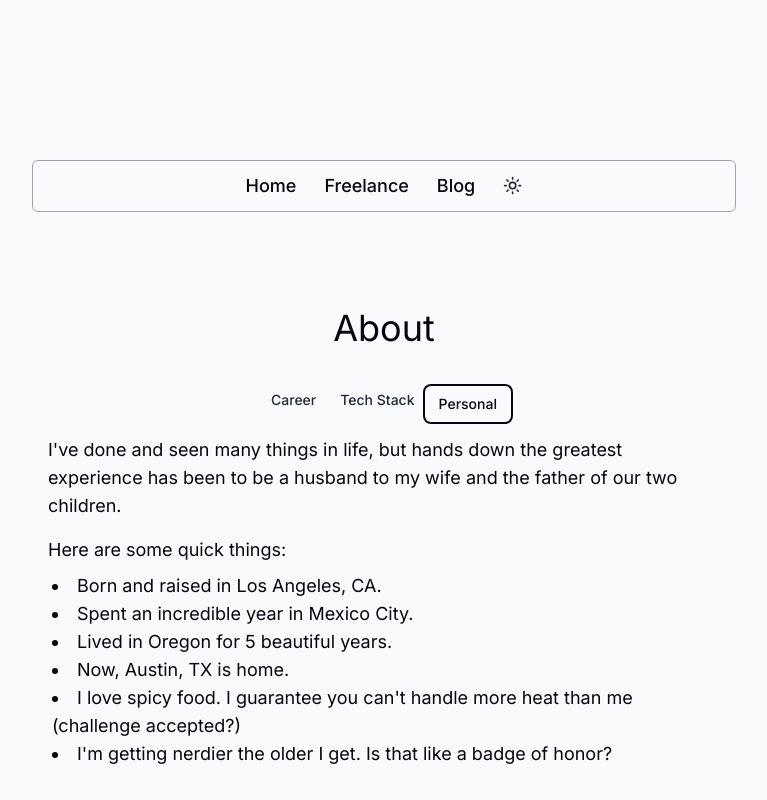
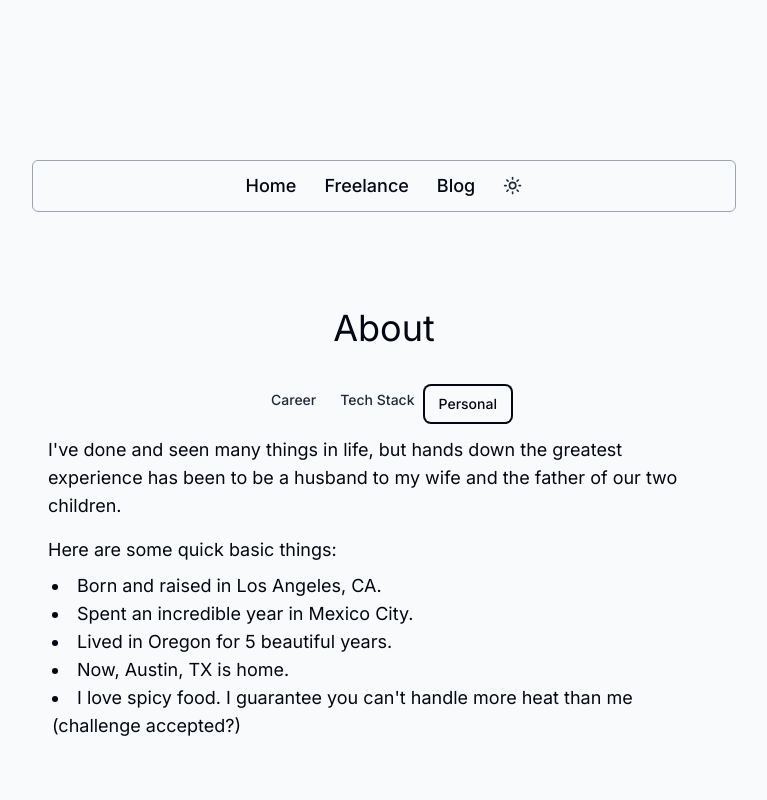
Before and after one commit to patriciosebastian/personal-website, a Next.js app: page / in a window 1280 px wide. Both pictures are taken after a click on the tab "Personal". Shown: the part 688-1488 px from the top of the page, without its empty margins (256-1023 px from the left). Built offline with nearby package versions, Linux system fonts and the light colour scheme; no server answers; the database is empty.

Commit message:
minor copy change

```diff
--- a/src/app/page.jsx
+++ b/src/app/page.jsx
@@ -174,14 +174,13 @@ export default async function Home() {
             <p className="mb-4">
               I&apos;ve done and seen many things in life, but hands down the greatest experience has been to be a husband to my wife and the father of our two children.
             </p>
-            <p className="mb-2">Here are some quick things:</p>
+            <p className="mb-2">Here are some quick basic things:</p>
             <ul className="px-1 list-disc list-inside">
               <li>Born and raised in Los Angeles, CA.</li>
               <li>Spent an incredible year in Mexico City.</li>
               <li>Lived in Oregon for 5 beautiful years.</li>
               <li>Now, Austin, TX is home.</li>
               <li>I love spicy food. I guarantee you can&apos;t handle more heat than me (challenge accepted?)</li>
-              <li>I&apos;m getting nerdier the older I get. Is that like a badge of honor?</li>
             </ul>
           </TabsContent>
           {/* <TabsContent value="cool-stuff" className="px-4 py-2">Cool stuff.</TabsContent> */}
```
